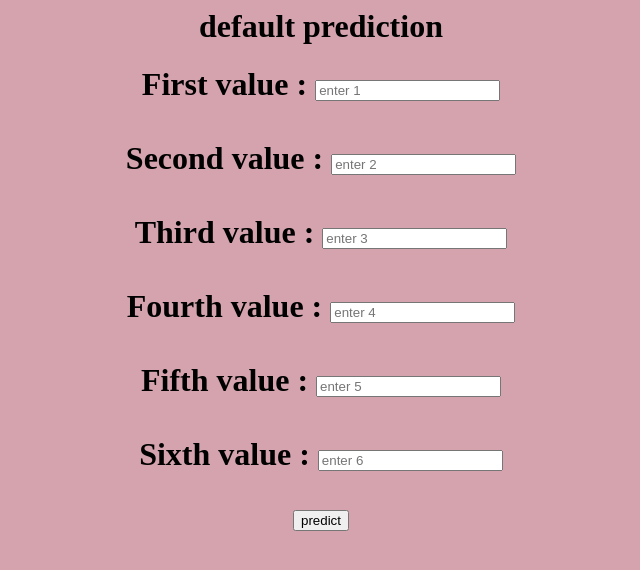
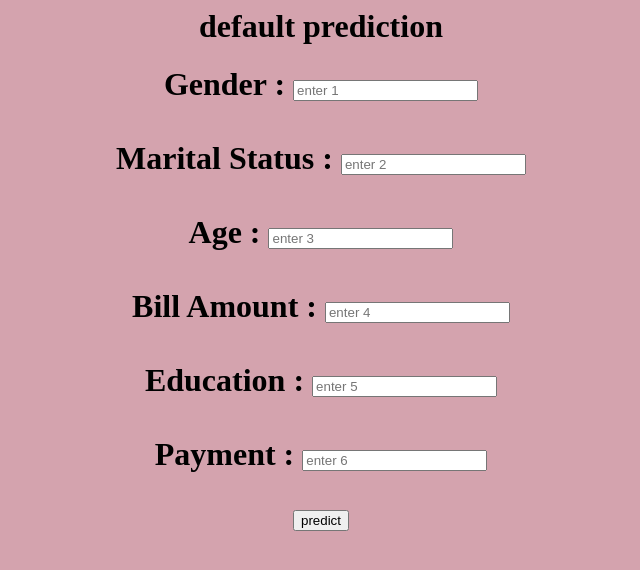
Before and after one commit to mugilanD98/flaskdep, a Flask app: page / in a window 1280 px wide. Shown: the top 570 px of the page, without its empty margins (319-959 px from the left). Run offline with Flask 2, Linux system fonts and the light colour scheme; parts of the project's set-up code (start-up, migrations or seed data) failed here and were passed over.

Commit message:
first commit

```diff
--- a/templates/after.html
+++ b/templates/after.html
@@ -7,10 +7,10 @@
         <h1> PREDICTION : </h1>
 
     {%if data == 0%}
-    <h1>default</h1>
+    <h1>will not default</h1>
 
     {%else%}
-    <h1>not default</h1>
+    <h1>will default</h1>
 
     {%endif%}
         <br><br>
--- a/templates/home.html
+++ b/templates/home.html
@@ -6,12 +6,12 @@
         <h1> default prediction <h1>
 
         <form method="POST", action="{{url_for('home')}}">
-            <b> First value : <input type="text", name='a', placeholder="enter 1"> <br><br>
-            Second value : <input type="text", name='b', placeholder="enter 2"> <br><br>
-            Third value : <input type="text", name='c', placeholder="enter 3"> <br><br>
-            Fourth value : <input type="text", name='d', placeholder="enter 4"> <br><br>
-            Fifth value : <input type="text", name='e', placeholder="enter 5"> <br><br>
-            Sixth value :  <input type="text", name='f', placeholder="enter 6"> <br><br></b>
+            <b> Gender : <input type="text", name='a', placeholder="enter 1"> <br><br>
+            Marital Status : <input type="text", name='b', placeholder="enter 2"> <br><br>
+            Age : <input type="text", name='c', placeholder="enter 3"> <br><br>
+            Bill Amount : <input type="text", name='d', placeholder="enter 4"> <br><br>
+            Education : <input type="text", name='e', placeholder="enter 5"> <br><br>
+            Payment :  <input type="text", name='f', placeholder="enter 6"> <br><br></b>
             <input type="submit" , value='predict' >
         </form>
 
```
Also changed, not shown: 1 other file.
